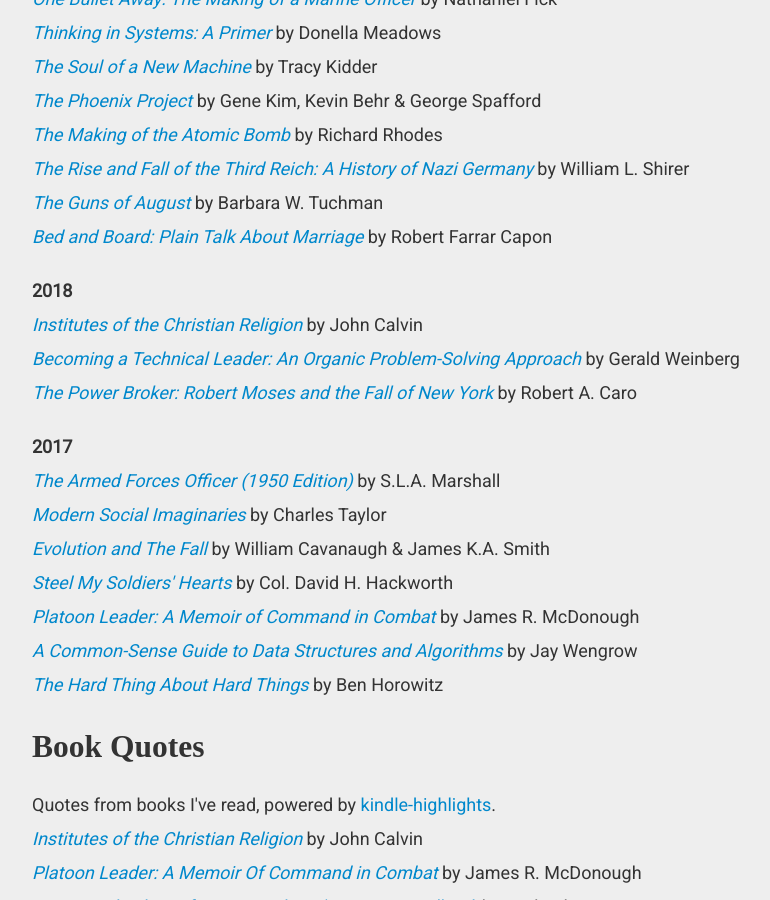
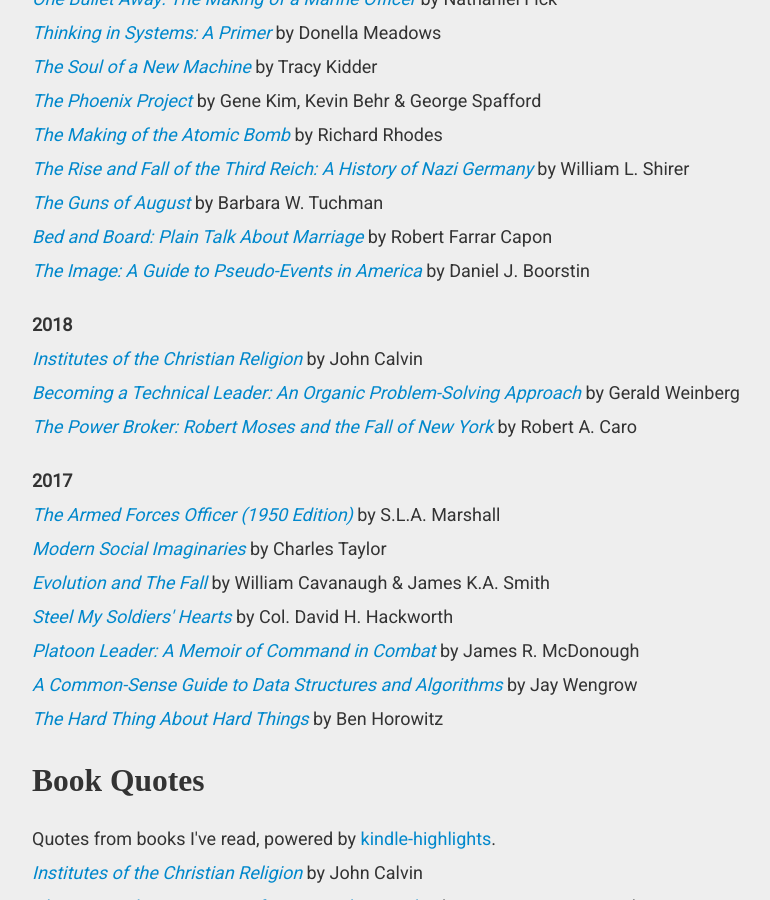
Before and after one commit to speric/speric.github.com, a Jekyll site: the page built from books/index.html, in a window 1280 px wide and 900 px high, scrolled down 485 px. Shown: the whole window, without its empty margins (218-988 px from the left). Built offline with Jekyll 4.4.1, drawn with Linux system fonts in a browser that asks for light colours; some web fonts are replaced; comment, search, counter and statistics services are not loaded.

Commit message:
Added The Image to Books

```diff
--- a/books/index.html
+++ b/books/index.html
@@ -19,6 +19,7 @@ header_img: "quotes.jpg"
 <p><i><a href="https://www.amazon.com/Rise-Fall-Third-Reich-History/dp/1451651686">The Rise and Fall of the Third Reich: A History of Nazi Germany</a></i> by William L. Shirer</p>
 <p><i><a href="https://www.amazon.com/Guns-August-Pulitzer-Prize-Winning-Outbreak/dp/0345476093">The Guns of August</a></i> by Barbara W. Tuchman</p>
 <p><i><a href="https://www.amazon.com/Bed-Board-Plain-About-Marriage/dp/0998917117/">Bed and Board: Plain Talk About Marriage</a></i> by Robert Farrar Capon</p>
+<p><i><a href="https://www.amazon.com/Image-Guide-Pseudo-Events-America/dp/0679741801">The Image: A Guide to Pseudo-Events in America</a></i> by Daniel J. Boorstin</p>
 
 <br/>
 
```
